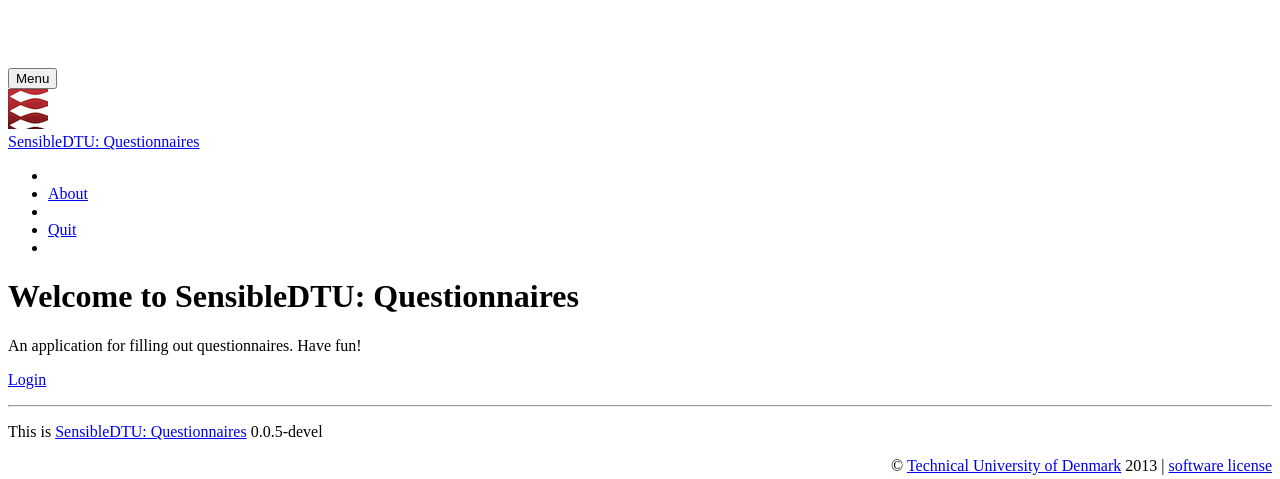
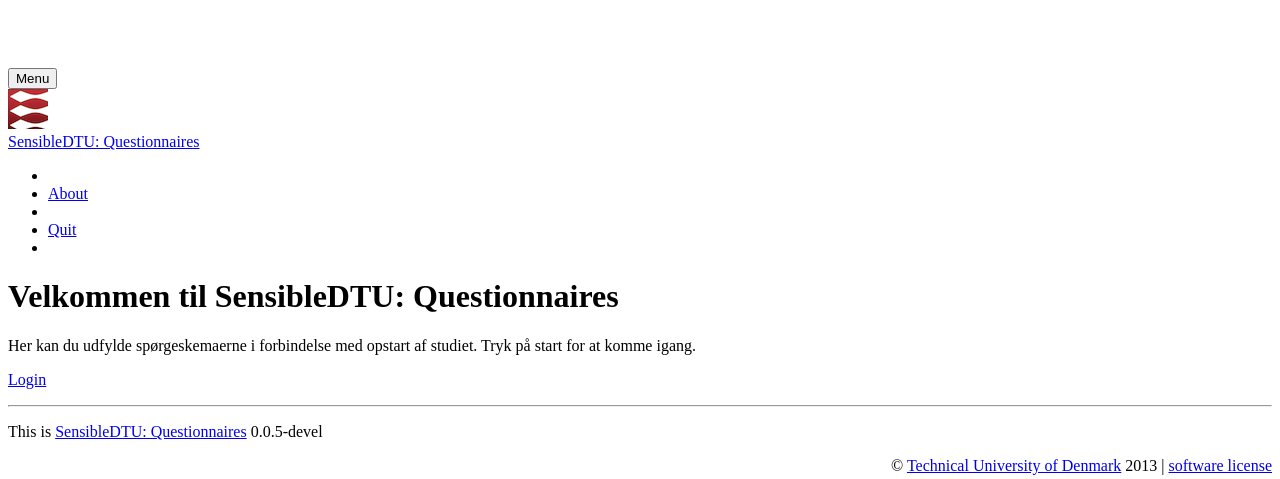
Before and after one commit to RaduGatej/SensibleData-Apps-Questionaires, a Django app: template questionnaires/templates/home.html in a window 1280 px wide. Shown: the top 479 px of the page. Run offline with Django 3.2, Linux system fonts and the light colour scheme; the template is opened without the code that fills it, so the values that code supplies are empty; some libraries are stand-ins or nearby versions; grey boxes are pictures that could not be loaded.

Commit message:
DA translation

```diff
--- a/questionnaires/templates/home.html
+++ b/questionnaires/templates/home.html
@@ -2,10 +2,10 @@
 
 {% block content %}
 <div class="page-header">
-	        <h1>Welcome to SensibleDTU: Questionnaires</h1>
+	        <h1>Velkommen til SensibleDTU: Questionnaires</h1>
 		</div>
 
-		<p class="lead">An application for filling out questionnaires. Have fun!</p>
+		<p class="lead">Her kan du udfylde spørgeskemaerne i forbindelse med opstart af studiet. Tryk på start for at komme igang.</p>
 
 	{% if user.is_authenticated %}
 		<p><a class="btn btn-primary" href="{% url 'form' %}">Start <i class="icon-chevron-right icon-white"></i></a></p>
```
